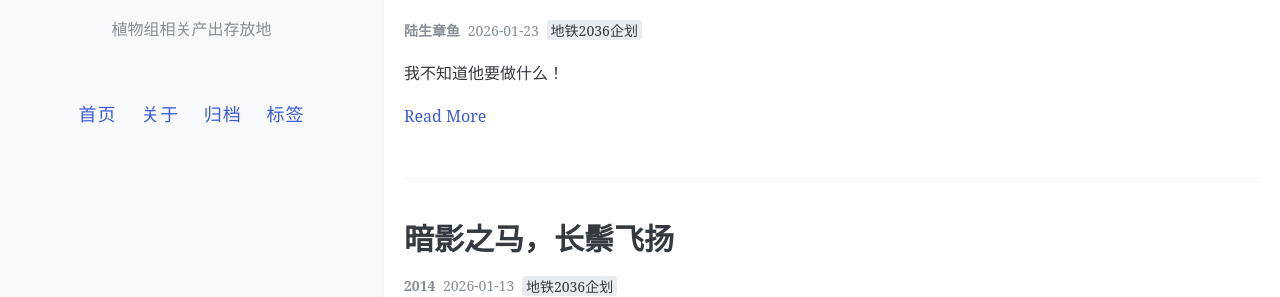
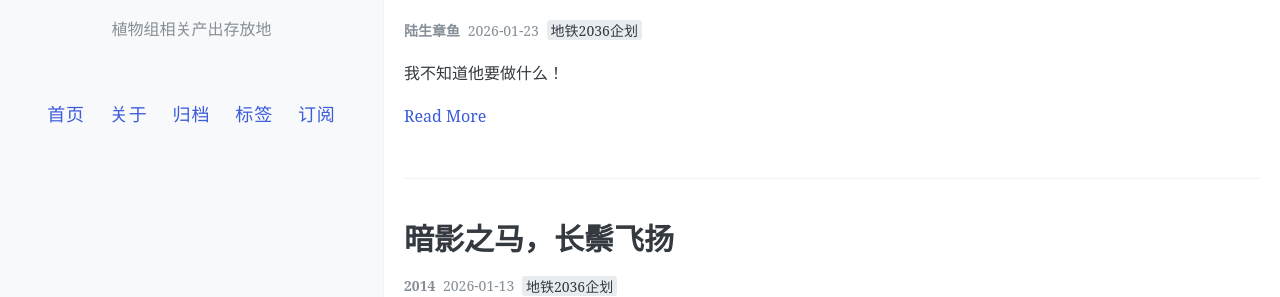
Before and after one commit to terrestrialoctopus/AnaerobicRespiration, a Jekyll site: the page built from index.html, in a window 1280 px wide. Shown: the part 332-629 px from the top of the page. Built offline with Jekyll 4.4.1, drawn with Linux system fonts in a browser that asks for light colours; the list of posts is cut into pages by our own code; comment, search, counter and statistics services are not loaded.

Commit message:
Add subscription button and modal functionality

```diff
--- a/_includes/nav.html
+++ b/_includes/nav.html
@@ -18,6 +18,8 @@
       <a href="{{ site.baseurl }}{{ nav.url }}">{{ nav.name }}</a>
       {% endif %}
       {% endfor %}
+      <!-- 订阅按钮 -->
+      <a href="#" id="subscribe-btn">订阅</a>
     </nav>
   </div>
 
@@ -27,3 +29,35 @@
     </footer>
   </div>
 </div>
+
+
+<!-- 订阅弹出框 -->
+<div id="subscribe-modal" style="display:none; position:fixed; top:0; left:0; width:100%; height:100%; background:rgba(0,0,0,0.5); z-index:9999; justify-content:center; align-items:center;">
+  <div style="background:#fff; border-radius:8px; padding:2rem; max-width:420px; width:90%; position:relative; box-shadow:0 4px 20px rgba(0,0,0,0.2);">
+    <button id="close-modal" style="position:absolute; top:0.75rem; right:1rem; background:none; border:none; font-size:1.4rem; cursor:pointer; color:#999;">&times;</button>
+    <h3 style="margin:0 0 0.5rem 0; font-size:1.1rem;">订阅邮件推送</h3>
+    <p style="margin:0 0 1rem 0; font-size:0.85rem; color:#666;">有新文章时直接发到你的邮箱</p>
+    <iframe src="https://1234477721.substack.com/embed"
+      width="100%" height="150"
+      style="border:none; background:transparent;"
+      frameborder="0" scrolling="no">
+    </iframe>
+  </div>
+</div>
+
+<script>
+  var btn = document.getElementById('subscribe-btn');
+  var modal = document.getElementById('subscribe-modal');
+  var close = document.getElementById('close-modal');
+
+  btn.addEventListener('click', function(e) {
+    e.preventDefault();
+    modal.style.display = 'flex';
+  });
+  close.addEventListener('click', function() {
+    modal.style.display = 'none';
+  });
+  modal.addEventListener('click', function(e) {
+    if (e.target === modal) modal.style.display = 'none';
+  });
+</script>
```
